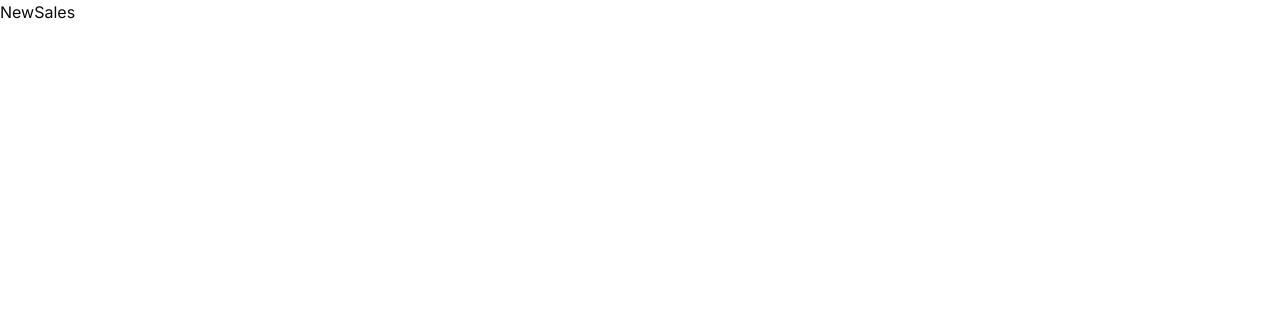
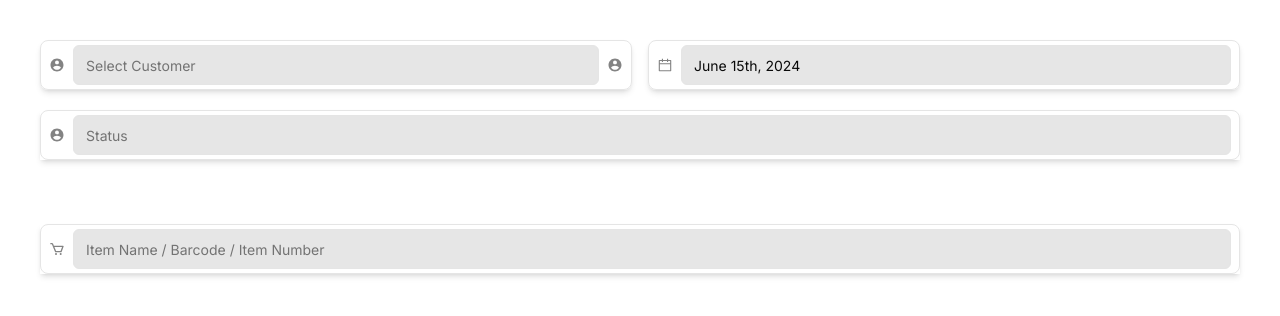
Before and after one commit to ulnlabs/shopify, a Next.js app: page /new-sales in a window 1280 px wide. Shown: the top 316 px of the page. Built offline with nearby package versions, Linux system fonts and the light colour scheme.

Commit message:
started new sales

```diff
--- a/package.json
+++ b/package.json
@@ -10,13 +10,16 @@
   },
   "dependencies": {
     "@radix-ui/react-accordion": "^1.1.2",
+    "@radix-ui/react-popover": "^1.0.7",
     "class-variance-authority": "^0.7.0",
     "clsx": "^2.1.0",
     "cmdk": "^1.0.0",
+    "date-fns": "^3.4.0",
     "framer-motion": "^11.0.8",
     "lucide-react": "^0.352.0",
     "next": "14.1.3",
     "react": "^18",
+    "react-day-picker": "^8.10.0",
     "react-dom": "^18",
     "react-icons": "^5.0.1",
     "tailwind-merge": "^2.2.1",
--- a/src/app/components/sales/NewSales.tsx
+++ b/src/app/components/sales/NewSales.tsx
@@ -1,8 +1,189 @@
-import React from 'react'
+"use client"
+import { BiCart } from "react-icons/bi";
+import { AiOutlineCalendar } from "react-icons/ai";
+import { IoMdContact } from "react-icons/io";
+import React, { useState } from 'react'
+
+import { Check, ChevronsUpDown } from "lucide-react"
+
+import { format } from "date-fns"
+import { Calendar as CalendarIcon } from "lucide-react"
+
+import { cn } from "@/lib/utils"
+import { Button } from "@/components/ui/button"
+import { Calendar } from "@/components/ui/calendar"
+
+
+
+
+
+import {
+  Command,
+  CommandEmpty,
+  CommandGroup,
+  CommandInput,
+  CommandItem,
+  CommandList,
+  CommandSeparator,
+  CommandShortcut,
+} from "@/components/ui/command"
+import { Input } from '@/components/ui/input'
+const cutomerName = [
+  {
+    value: "Fire10",
+    label: "Fire10",
+  },
+  {
+    value: "deepath",
+    label: "Deepath",
+  },
+  {
+    value: "dhilip",
+    label: "Dhilip",
+  },
+]
+
+const status = [
+  {
+    value: "active",
+    label: "Active",
+  },
+  {
+    value: "final",
+    label: "Final",
+  }
+]
+
+interface FormState {
+  customerName: string,
+  billStatus: string,
+  billDate: any,
+}
 
 const NewSales = () => {
+  const [data, setData] = useState<FormState>({
+    customerName: "",
+    billStatus: "",
+    billDate: new Date(),
+  })
+  const { billDate } = data;
+  const [customerOpen, setCustomerOpen] = useState<boolean>(false)
+  const handleCustomerClick = (label: string): void => {
+    setData({ ...data, customerName: label });
+    setCustomerOpen(false);
+  }
+  const [dateOpen, setDateOpen] = useState<boolean>(false);
+  const handleDateClick = (label: any) => {
+    setData({ ...data, billDate: new Date(label) });
+    setDateOpen(false)
+  }
+
+  const [openStatus, setOpenStatus] = useState<boolean>(false);
+  const handleStatusClick = (label: string): void => {
+    setData({ ...data, billStatus: label });
+    setOpenStatus(!openStatus);
+  }
   return (
-    <div>NewSales</div>
+    <div className='px-10  mt-10'>
+      <section className="grid grid-cols-6 gap-4">
+        <div className=" col-start-1 relative col-span-3 ">
+          <div className="flex shadow-md py-1 px-2 rounded-lg border items-center ">
+            <IoMdContact className="mr-2 h-4 w-4 shrink-0  opacity-50" />
+            <Input placeholder='Select Customer' value={"" || data.customerName} readOnly onClick={() => {
+              setCustomerOpen(!customerOpen)
+            }} className="bg-primary-gray  cursor-pointer  " />
+            <IoMdContact className="ml-2 h-4 w-4 shrink-0  opacity-50" />
+          </div>
+          {
+            customerOpen && (
+              <div className="z-10 absolute w-full mt-2 ">
+                <Command className="rounded-lg border shadow-md">
+                  <CommandInput placeholder="Type a command or search..." />
+                  <CommandList>
+                    <CommandEmpty>No results found.</CommandEmpty>
+                    <CommandGroup>
+                      {cutomerName.map((item) => (
+                        <CommandItem key={item.value}
+                          onSelect={handleCustomerClick}
+                        >
+                          {item.label}
+                        </CommandItem>
+                      ))}
+                    </CommandGroup>
+                  </CommandList>
+                </Command>
+              </div>
+            )
+          }
+        </div>
+        <div className="col-start-4 col-end-7">
+          <div className="flex shadow-md py-1 px-2 rounded-lg border items-center ">
+            <AiOutlineCalendar className="mr-2 h-4 w-4 shrink-0  opacity-50" />
+            <Input placeholder='Select Customer' value={"" || billDate ? format(billDate, "PPP") : ''} readOnly onClick={() => {
+              setDateOpen(!dateOpen)
+            }} className="bg-primary-gray  cursor-pointer " />
+          </div>
+          {
+
+            dateOpen && (
+              <div className="z-10 absolute mt-2 bg-white rounded-lg border shadow-md ">
+            <Calendar
+              mode="single"
+              selected={billDate}
+              onSelect={handleDateClick}
+              initialFocus
+            />
+            </div>
+            )
+          }
+        </div>
+      </section>
+      <section className="mt-5 mb-16 relative shadow-md">
+        <div className="flex items-center  border py-1 px-2 rounded-lg" >
+          <IoMdContact className="mr-2 h-4 w-4 shrink-0  opacity-50" />
+          <Input placeholder="Status"
+          value={"" || data.billStatus}
+          onClick={()=>{setOpenStatus(true)} }
+          className="bg-primary-gray cursor-pointer " readOnly />
+        </div>
+        {
+          openStatus && (
+            <div className="z-10 absolute w-full mt-2 ">
+            <Command className="rounded-lg border shadow-md ">
+            <CommandList>
+              <CommandGroup>
+              {status.map((item) => (
+                        <CommandItem key={item.value}
+                        className="cursor-pointer"
+                          onSelect={handleStatusClick}
+                        >
+                          {item.label}
+                        </CommandItem>
+                      ))}
+
+
+              </CommandGroup>
+            </CommandList>
+          </Command>
+          </div>
+          )
+        }
+
+
+
+
+      </section>
+      <section className="mt-5 shadow-md">
+        <div className="flex items-center border py-1 px-2 rounded-lg">
+
+          <BiCart className="mr-2 h-4 w-4 shrink-0  opacity-50" />
+          <Input placeholder="Item Name / Barcode / Item Number" className="bg-primary-gray"
+
+          />
+
+        </div>
+      </section>
+    </div>
   )
 }
 
--- a/src/app/new-sales/page.tsx
+++ b/src/app/new-sales/page.tsx
@@ -1,10 +1,11 @@
 import NewSales from "../components/sales/NewSales";
-
 const page= () => {
 
 
   return (
-  <NewSales />
+    <div className="w-screen ">
+    <NewSales />
+    </div>
   );
 };
 
--- a/src/components/ui/command.tsx
+++ b/src/components/ui/command.tsx
@@ -117,7 +117,7 @@ const CommandItem = React.forwardRef<
   <CommandPrimitive.Item
     ref={ref}
     className={cn(
-      "relative flex cursor-default select-none items-center rounded-sm px-2 py-1.5 text-sm outline-none aria-selected:bg-accent aria-selected:text-accent-foreground data-[disabled]:pointer-events-none data-[disabled]:opacity-50",
+      "relative flex cursor-default select-none items-center rounded-sm px-2 py-1.5 text-sm outline-none ",
       className
     )}
     {...props}
--- a/src/components/ui/input.tsx
+++ b/src/components/ui/input.tsx
@@ -11,7 +11,7 @@ const Input = React.forwardRef<HTMLInputElement, InputProps>(
       <input
         type={type}
         className={cn(
-          "flex h-10 w-full rounded-md border border-input bg-background px-3 py-2 text-sm ring-offset-background file:border-0 file:bg-transparent file:text-sm file:font-medium placeholder:text-muted-foreground focus-visible:outline-none focus-visible:ring-2 focus-visible:ring-ring focus-visible:ring-offset-2 disabled:cursor-not-allowed disabled:opacity-50",
+          "flex h-10 w-full rounded-md border border-input bg-background px-3 py-2 text-sm file:border-0 file:bg-transparent file:text-sm file:font-medium placeholder:text-muted-foreground focus-visible:outline-none  disabled:cursor-not-allowed disabled:opacity-50",
           className
         )}
         ref={ref}
```
Also changed, not shown: 1 other file (tests, documents, lock files or other folders).
